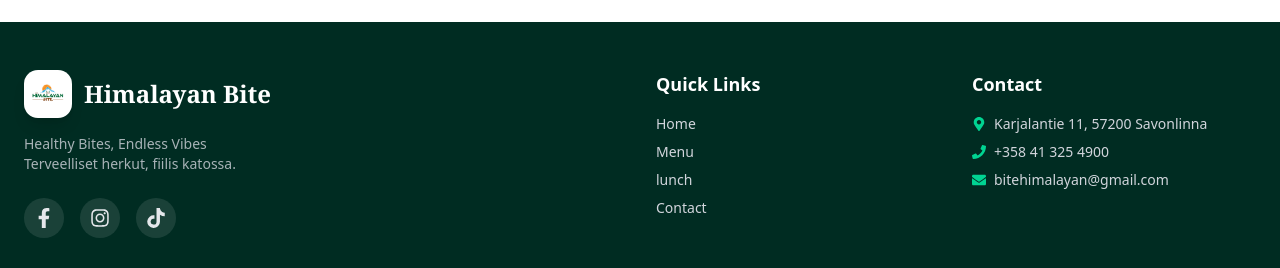
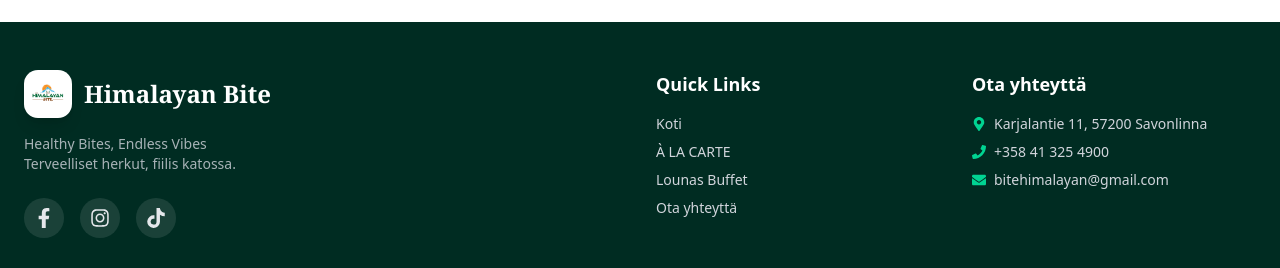
Before and after one commit to himalayanbite/frontend, a Next.js app: page / in a window 1280 px wide. Shown: the part 1570-1838 px from the top of the page. Built offline with nearby package versions, Linux system fonts and the light colour scheme.

Commit message:
changed footer name to finnish

```diff
--- a/components/layout/Footer.tsx
+++ b/components/layout/Footer.tsx
@@ -58,7 +58,7 @@
           <div>
             <h3 className="text-lg font-semibold text-white mb-4">Quick Links</h3>
             <ul className="space-y-2">
-              {['Home', 'Menu', 'lunch', 'Contact'].map((item) => (
+              {['Koti', 'À LA CARTE', 'Lounas Buffet', 'Ota yhteyttä'].map((item) => (
                 <li key={item}>
                   <Link
                     href={item === 'Home' ? '/' : `/${item.toLowerCase()}`}
@@ -73,7 +73,7 @@
 
           {/* Contact Info */}
           <div>
-            <h3 className="text-lg font-semibold text-white mb-4">Contact</h3>
+            <h3 className="text-lg font-semibold text-white mb-4">Ota yhteyttä</h3>
             <address className="not-italic text-sm text-gray-300 space-y-2">
               <p className="flex items-center gap-2">
                 <FaMapMarkerAlt className="text-emerald-400" />
```
